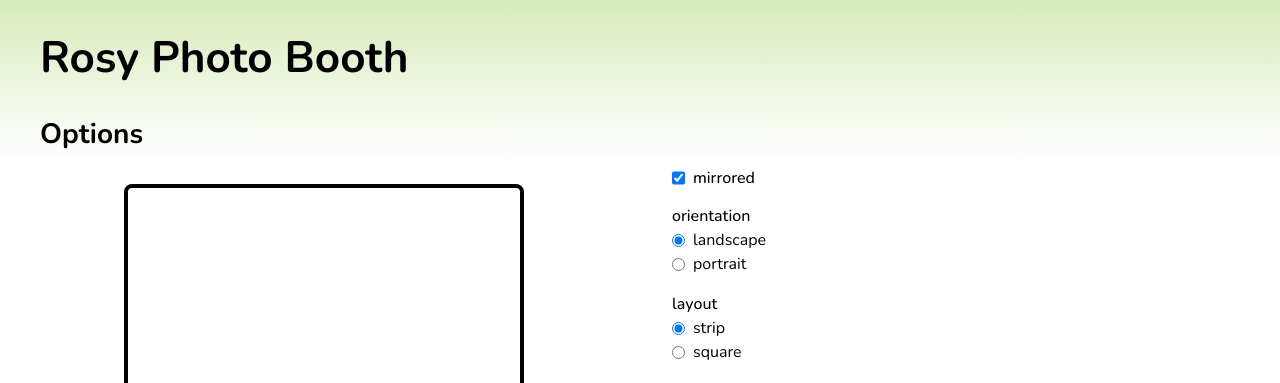
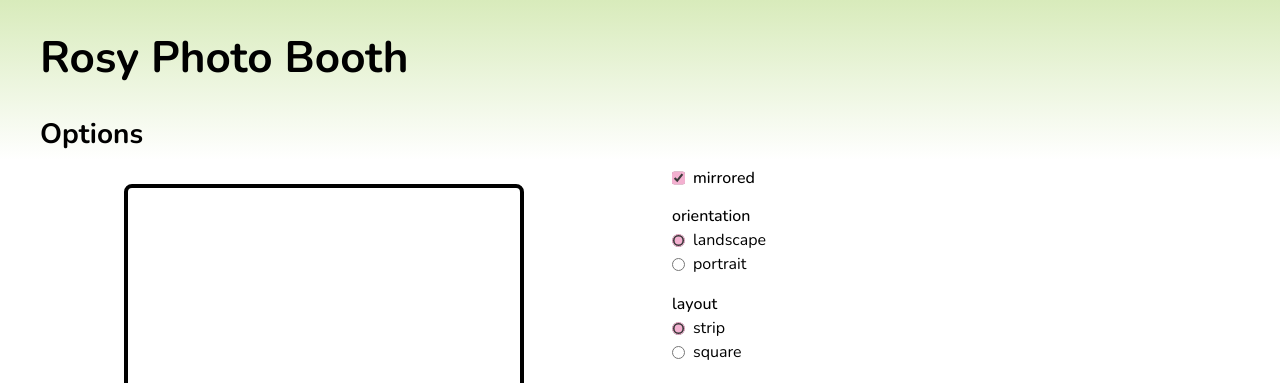
Before and after one commit to sharonyang16/rosy-photo-booth, a Next.js app: page / in a window 1280 px wide. Shown: the top 383 px of the page. Built offline with nearby package versions, Linux system fonts and the light colour scheme; no server answers.

Commit message:
Change accent colors

```diff
--- a/src/components/base/RadioButton.tsx
+++ b/src/components/base/RadioButton.tsx
@@ -10,7 +10,7 @@ type RadioButtonProps = {
 const RadioButton = ({ label, value, checked, onChange }: RadioButtonProps) => {
   return (
     <label className="flex items-center gap-2">
-      <input type="radio" value={value} checked={checked} onChange={onChange} />
+      <input type="radio" className="accent-pink-primary" value={value} checked={checked} onChange={onChange} />
       <Typography>{label}</Typography>
     </label>
   );
--- a/src/components/pages/OptionsPage/OptionsForm/OptionsForm.tsx
+++ b/src/components/pages/OptionsPage/OptionsForm/OptionsForm.tsx
@@ -21,6 +21,7 @@ const OptionsForm = ({
       <fieldset className="flex gap-2">
         <input
           type="checkbox"
+          className="accent-pink-primary"
           checked={mirrored}
           onChange={handleMirroredChange}
         />
```
